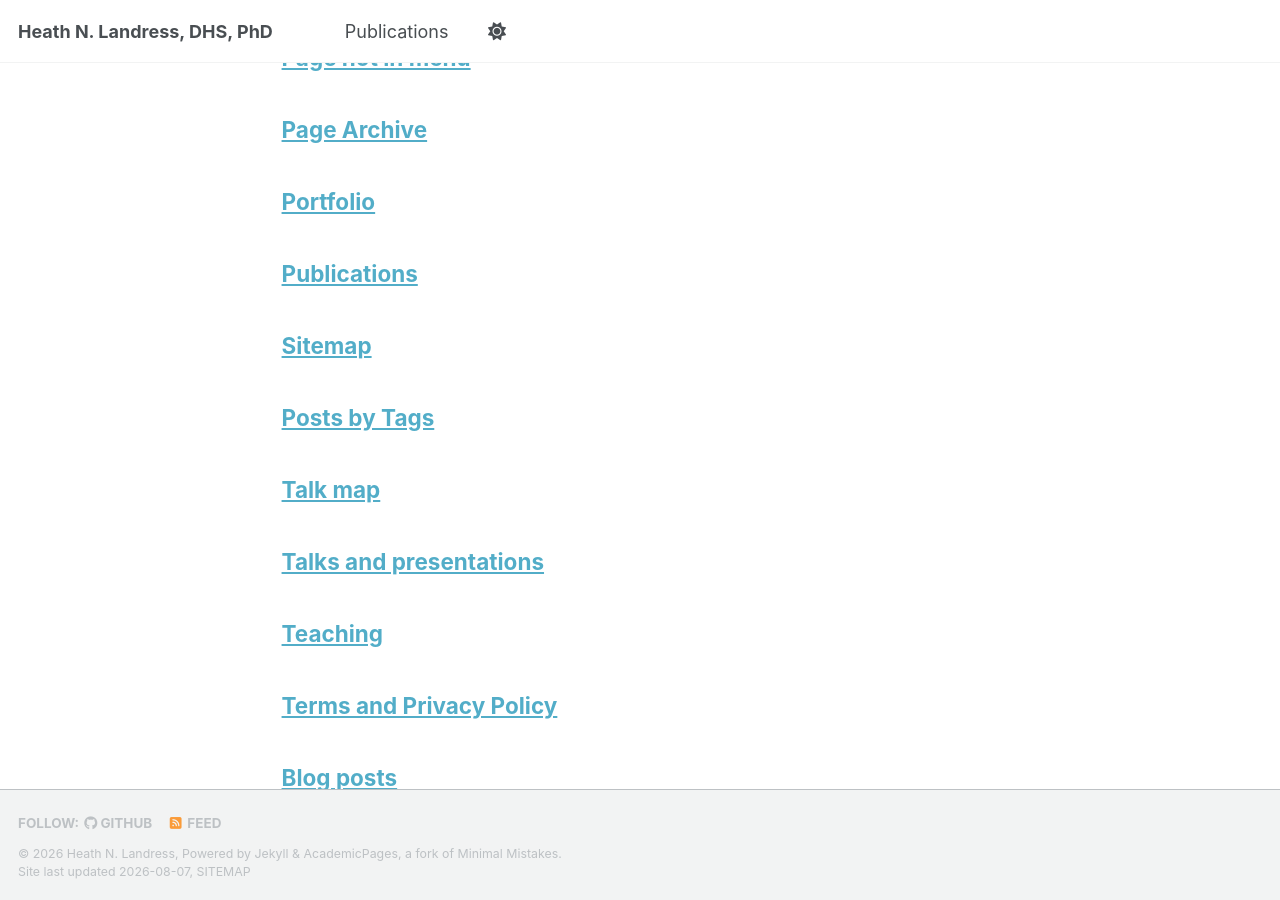
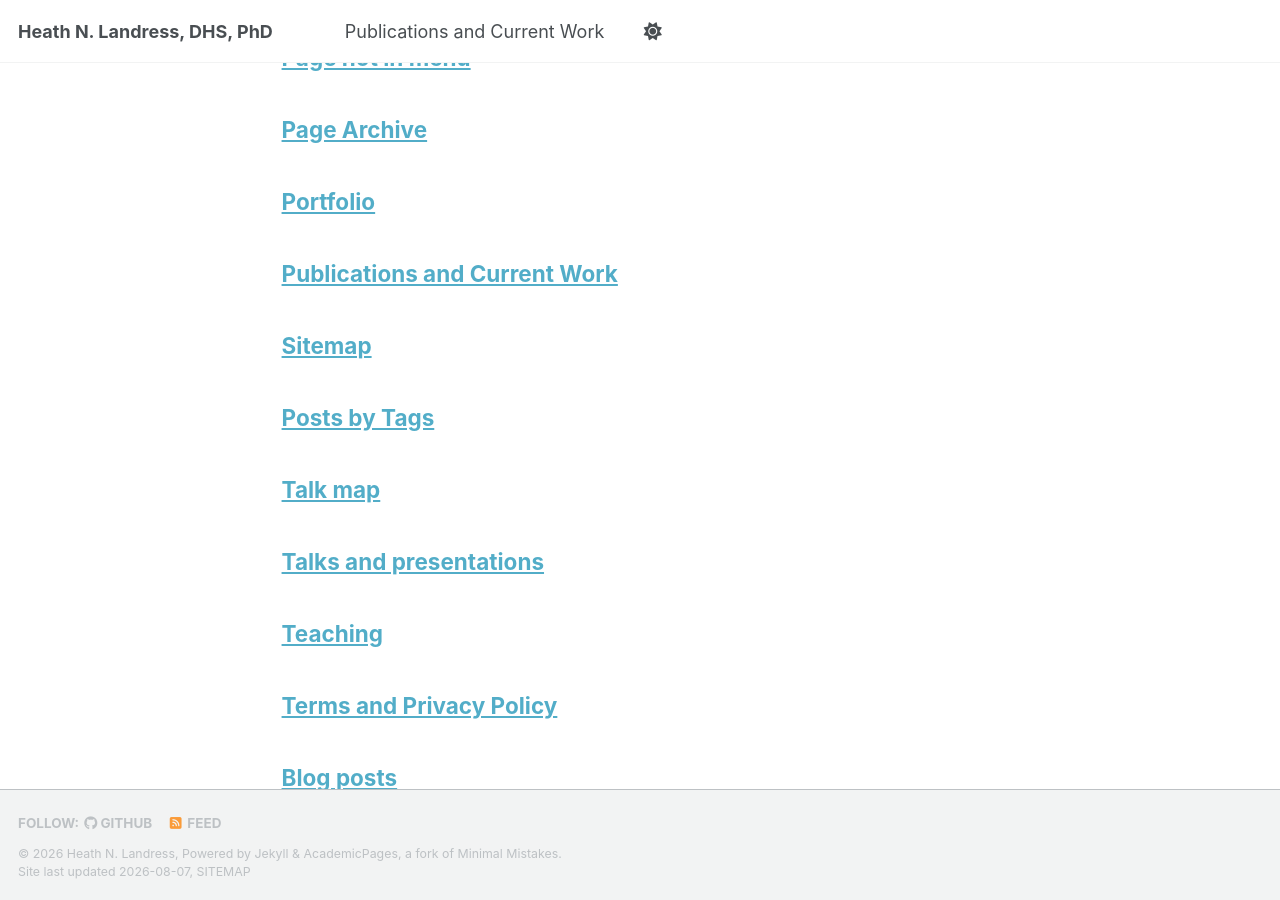
Before and after one commit to landressheath-cpu/landressheath.github.io, a Jekyll site: the page built from _pages/page-archive.html, in a window 1280 px wide and 900 px high, scrolled down 704 px. Built offline with Jekyll 4.4.1, drawn with Linux system fonts in a browser that asks for light colours; a style sheet for code colours, icons or effects is not loaded.

Commit message:
Rename Publications to Publications and Current Work

```diff
--- a/_data/navigation.yml
+++ b/_data/navigation.yml
@@ -8,7 +8,7 @@
 #      Markdown formatted page while the second is generated using JSON.
 
 main:
-  - title: "Publications"
+  - title: "Publications and Current Work"
     url: /publications/
 
   # - title: "Talks"
--- a/_pages/publications.html
+++ b/_pages/publications.html
@@ -1,6 +1,6 @@
 ---
 layout: archive
-title: "Publications"
+title: "Publications and Current Work"
 permalink: /publications/
 author_profile: true
 ---
```
